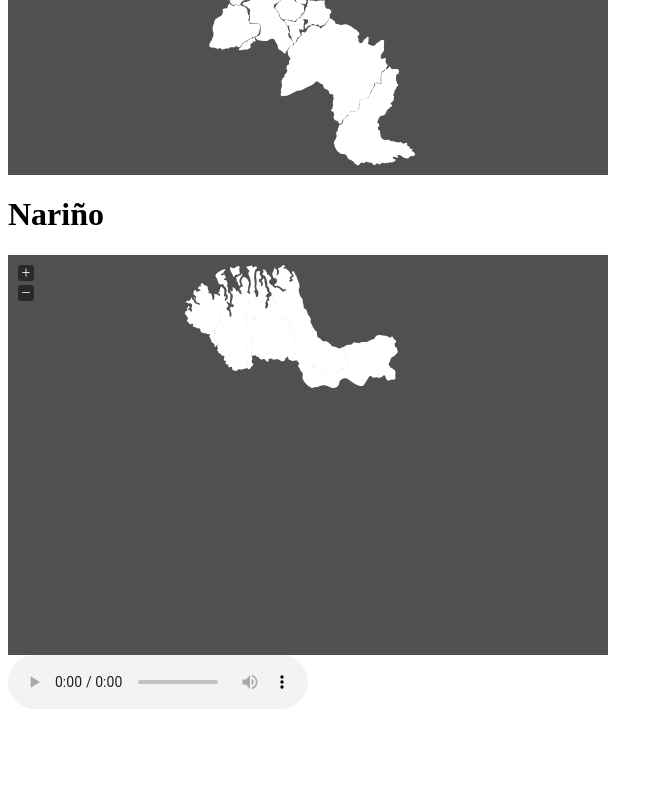
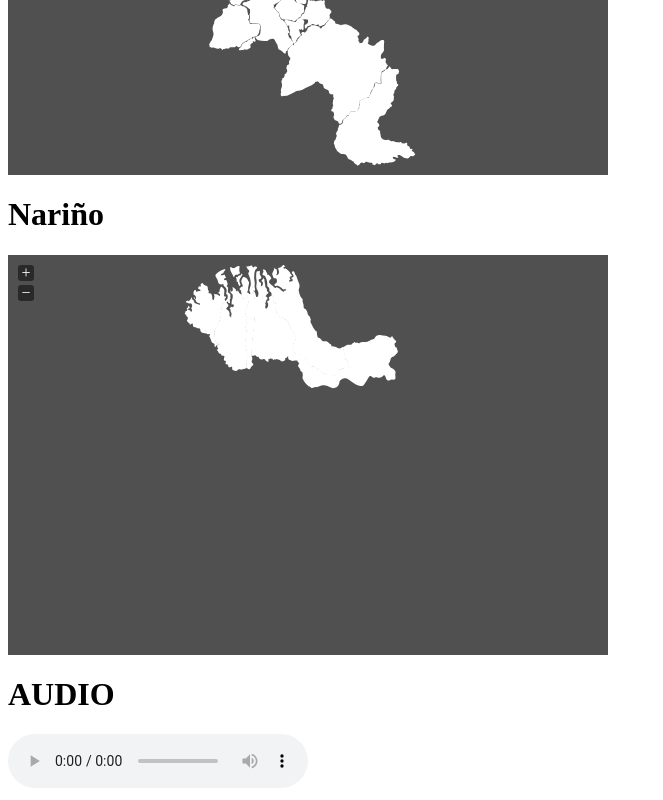
Before and after one commit to Jimmy9007/caucaVectorizado, a plain HTML site: page index.html in a window 1280 px wide. Shown: the part 1286-2086 px from the top of the page, without its empty margins (0-663 px from the left). Before the commit the page ends 2007 px from the top, so only its background shows below. Drawn offline with Linux system fonts and the light colour scheme.

Commit message:
Update index.html

```diff
--- a/index.html
+++ b/index.html
@@ -22,6 +22,7 @@
     <div id="cauca_map2" style="width: 600px; height: 400px"></div>
     <h1>Nariño</h1>
     <div id="narino_map" style="width: 600px; height: 400px"></div>
+    <h1>AUDIO</h1>
      <audio controls>
         <source src="audio1.mp3" type="audio/mp3">
         Tu navegador no soporta audio HTML5.
```
